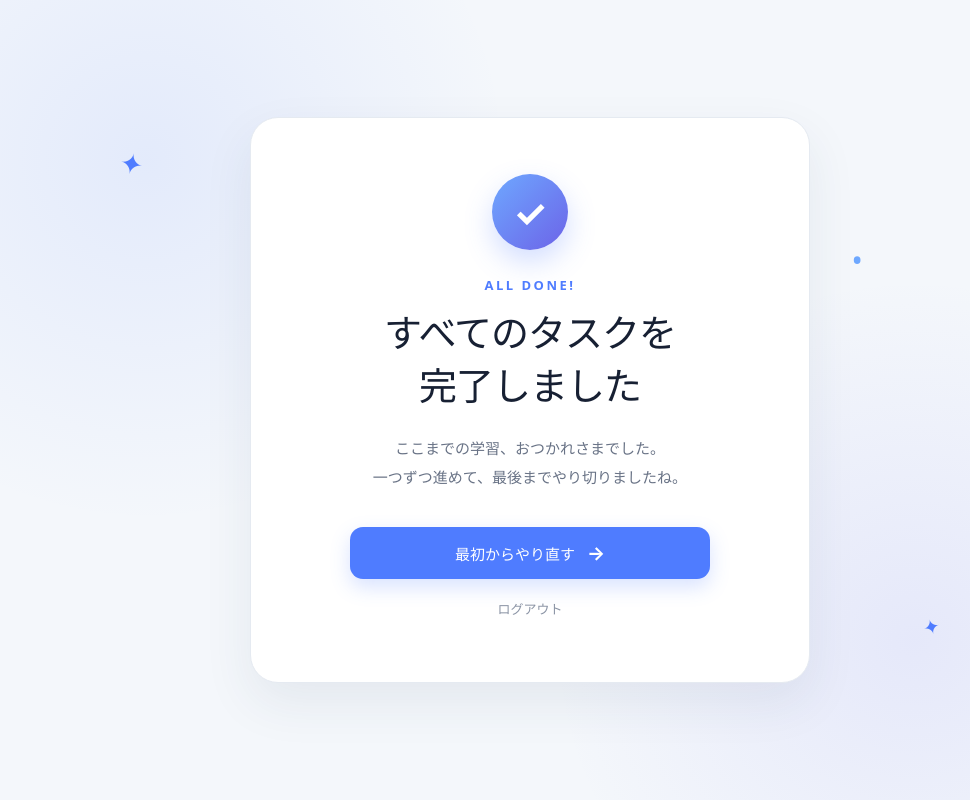
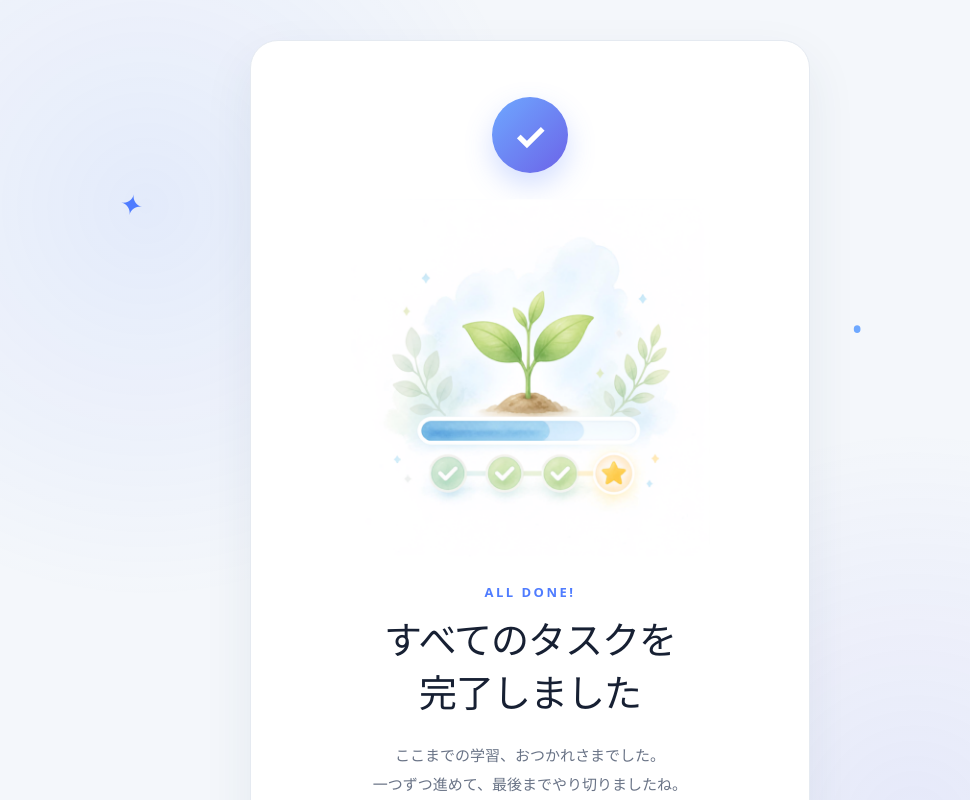
Before and after one commit to knkgw277-arch/TsugiNani-app, a React app in the folder frontend/: page /complete in a window 1280 px wide. Shown: the top 800 px of the page, without its empty margins (110-1080 px from the left). Built offline with nearby package versions, Linux system fonts and the light colour scheme; no server answers; sample sign-in values are in the browser's storage; the HTML template or start-up script is replaced by a standard one.

Commit message:
Complete画面にイラストを追加

```diff
--- a/frontend/src/index.css
+++ b/frontend/src/index.css
@@ -1084,3 +1084,17 @@ button:focus-visible {
   margin: 0 auto;
   border-radius: 20px;
 }
+/* CompletePage イラスト */
+.complete-illustration {
+  margin: 20px auto 24px;
+  text-align: center;
+}
+
+.complete-illustration img {
+  width: 100%;
+  max-width: 360px;
+  height: auto;
+  display: block;
+  margin: 0 auto;
+  border-radius: 20px;
+}
--- a/frontend/src/pages/CompletePage.jsx
+++ b/frontend/src/pages/CompletePage.jsx
@@ -32,6 +32,13 @@ function CompletePage() {
 
                 <div className="complete-icon">
                     ✓
+                </div>
+
+                <div className="complete-illustration">
+                    <img
+                        src="/images/Complete.png"
+                        alt="タスク完了のイメージ"
+                    />
                 </div>
 
                 <p className="complete-label">
```
Also changed, not shown: frontend/public/images/Complete.png (added).
